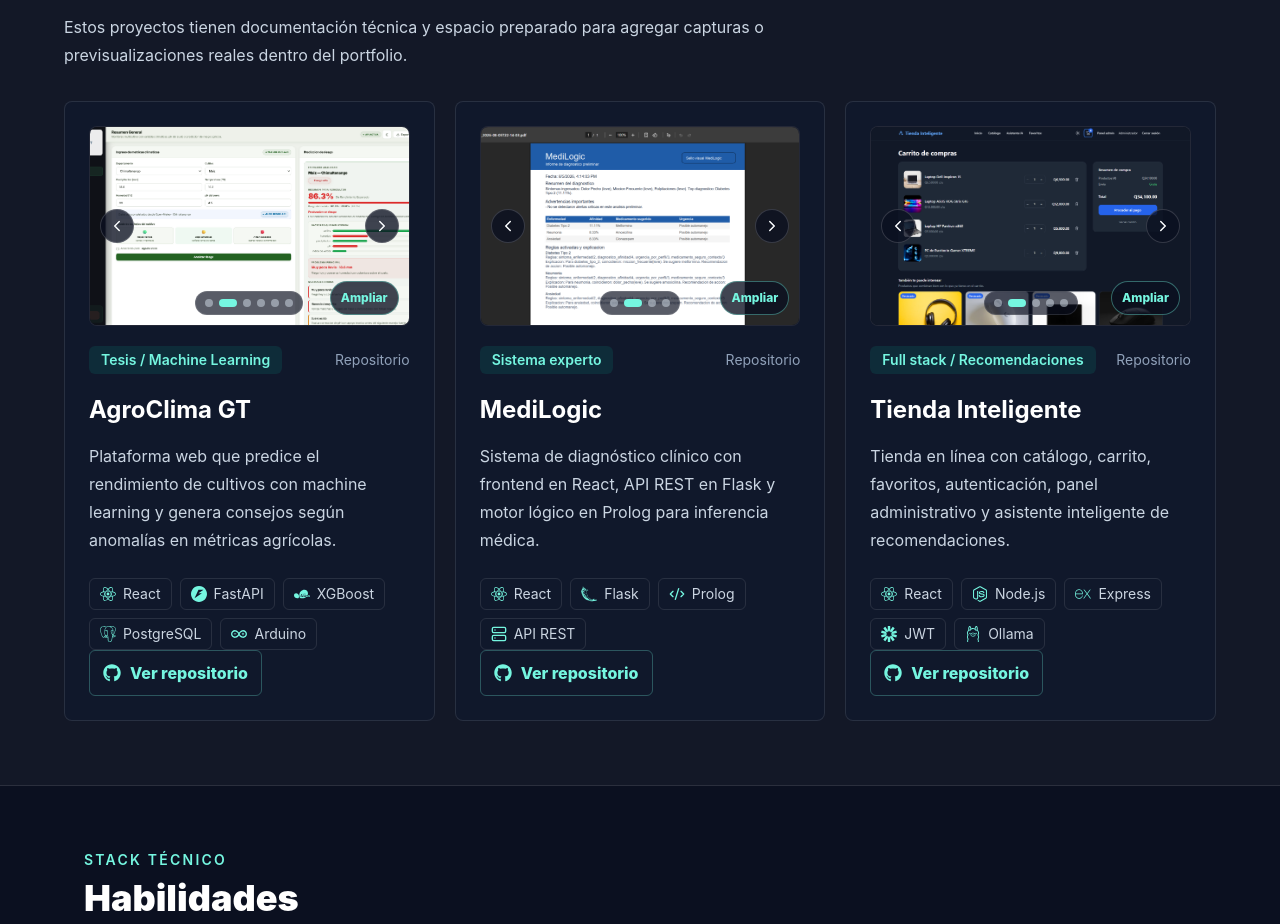
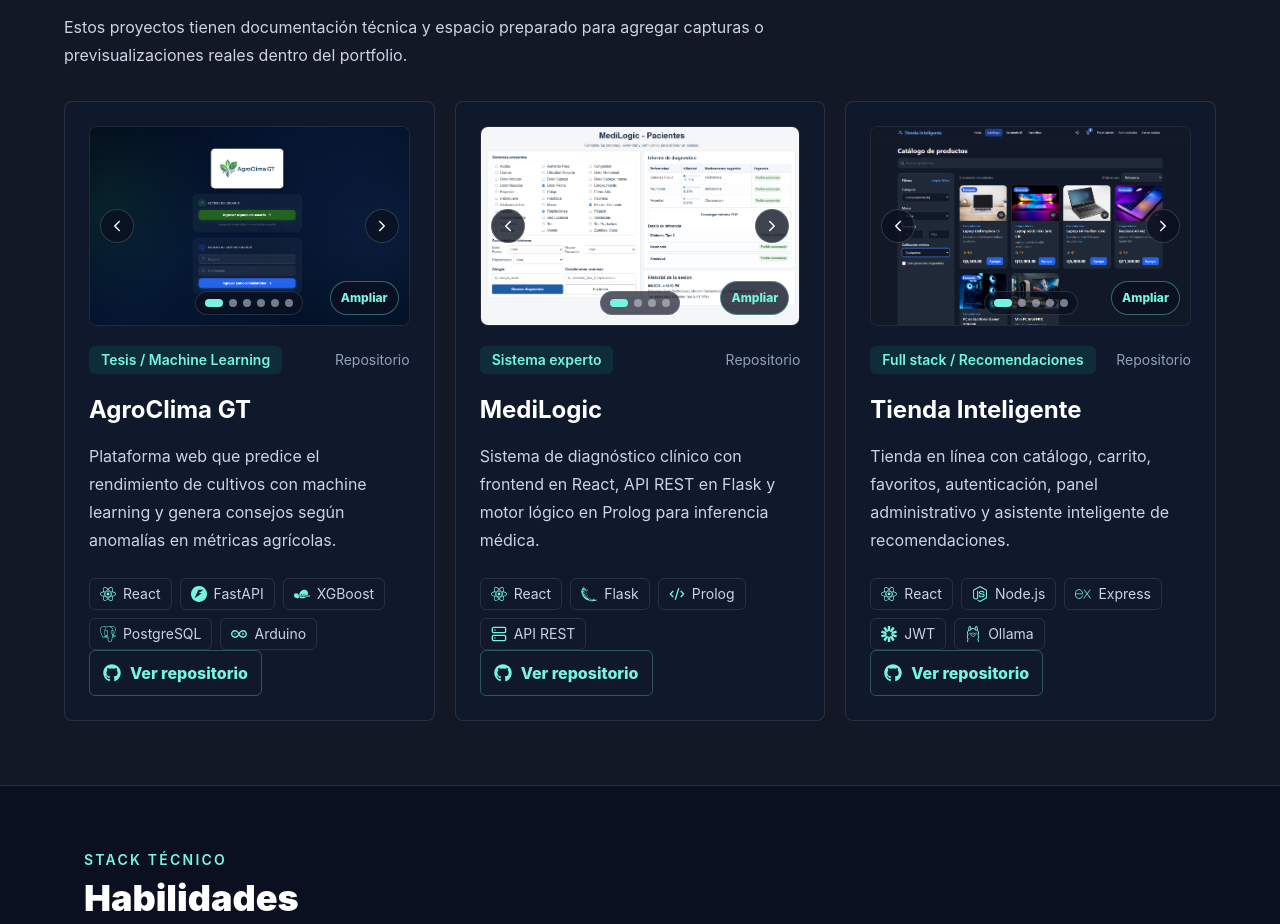
Before and after one commit to joshi20022021/CV_2026, a React (Vite) app: page / in a window 1280 px wide. Shown: the part 1190-2114 px from the top of the page. Built offline with nearby package versions, Linux system fonts and the light colour scheme.

Commit message:
Disable automatic carousel rotation

```diff
--- a/src/App.jsx
+++ b/src/App.jsx
@@ -578,19 +578,8 @@ function ProjectPreview({ type }) {
 
 function ProjectCarousel({ images, title }) {
   const [activeIndex, setActiveIndex] = useState(0)
-  const [isPaused, setIsPaused] = useState(false)
   const [isLightboxOpen, setIsLightboxOpen] = useState(false)
   const activeImage = images[activeIndex]
-
-  useEffect(() => {
-    if (isPaused || isLightboxOpen || images.length < 2) return undefined
-
-    const intervalId = window.setInterval(() => {
-      setActiveIndex((index) => (index === images.length - 1 ? 0 : index + 1))
-    }, 4200)
-
-    return () => window.clearInterval(intervalId)
-  }, [images.length, isLightboxOpen, isPaused])
 
   const goToPrevious = () => {
     setActiveIndex((index) => (index === 0 ? images.length - 1 : index - 1))
@@ -601,11 +590,7 @@ function ProjectCarousel({ images, title }) {
   }
 
   return (
-    <div
-      className="project-carousel"
-      onMouseEnter={() => setIsPaused(true)}
-      onMouseLeave={() => setIsPaused(false)}
-    >
+    <div className="project-carousel">
       <button
         className="project-carousel-frame"
         type="button"
```
